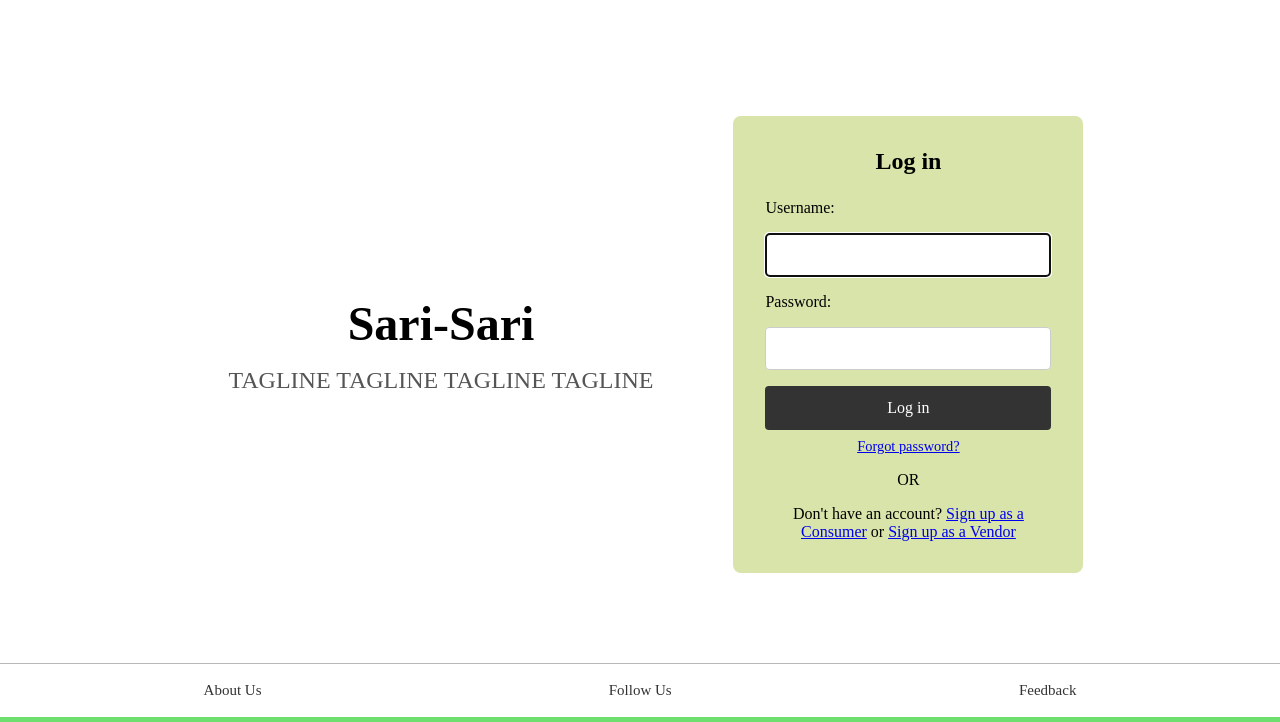
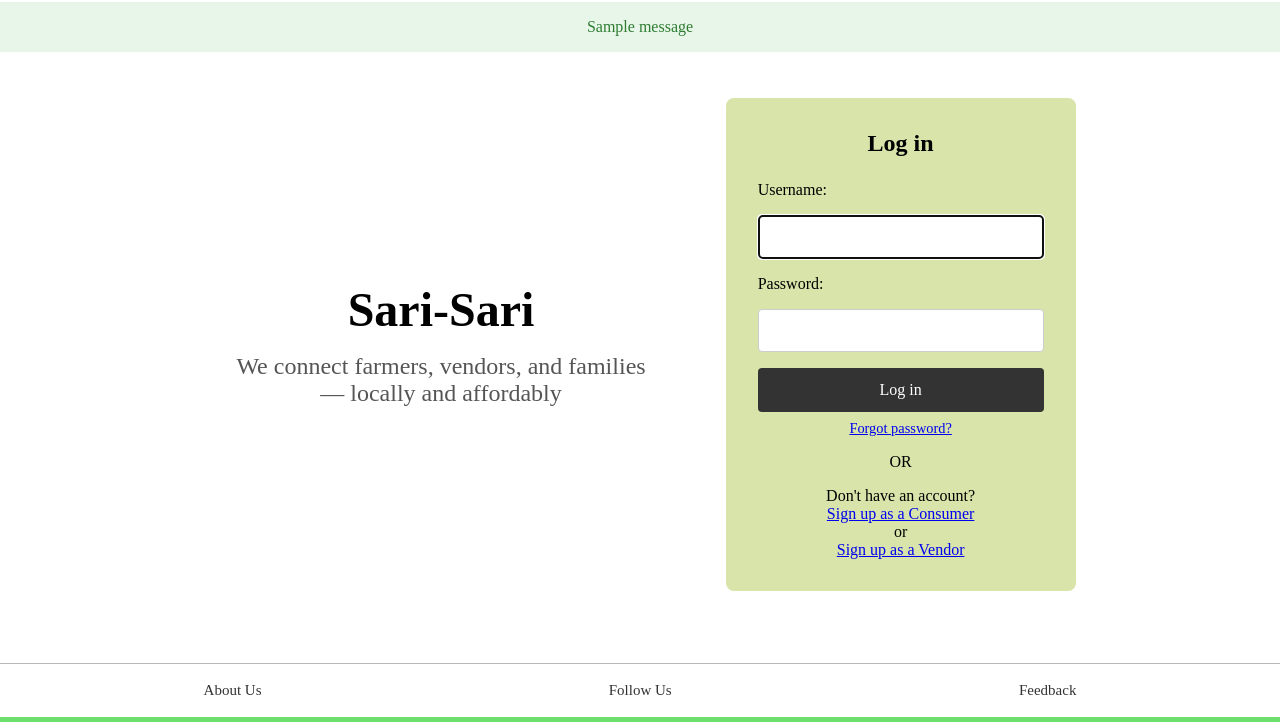
Before and after one commit to morel-porel/CSIT327-G1-Sari-SariAgriculturalMarket, a Django app: page /auth/login/ in a window 1280 px wide. Shown: the part 78-800 px from the top of the page. Run offline with Django 5.2, Linux system fonts and the light colour scheme; tables that the repository leaves empty hold one stand-in row (values such as "Sample post"); one stand-in notice (Sample message) is shown; some web fonts are replaced.

Commit message:
feat: add vendor profile fields and update templates for user authentication

```diff
--- a/requirements.txt
+++ b/requirements.txt
@@ -1,5 +1,6 @@
 asgiref==3.9.2
 Django==5.2.6
+pillow==11.3.0
 psycopg2-binary==2.9.10
 python-dotenv==1.1.1
 sqlparse==0.5.3
--- a/templates/base.html
+++ b/templates/base.html
@@ -21,6 +21,17 @@
     {% endif %}
 
     <main class="main-container">
+        {% if messages %}
+            <div class="messages-container" style="width: 100%; position: absolute; top: 80px; left: 0; z-index: 10;">
+                <ul class="messages" style="list-style-type: none; padding: 0; margin: 0;">
+                    {% for message in messages %}
+                        <li{% if message.tags %} class="{{ message.tags }}" style="background-color: #e8f5e9; color: #2e7d32; padding: 1rem; text-align: center;"{% endif %}>
+                            {{ message }}
+                        </li>
+                    {% endfor %}
+                </ul>
+            </div>
+        {% endif %}
         {% block content %}{% endblock %}
     </main>
 
--- a/templates/registration/login.html
+++ b/templates/registration/login.html
@@ -9,7 +9,7 @@
 {% block content %}
 <div class="info-section">
     <div class="logo-large">Sari-Sari</div>
-    <p class="tagline">TAGLINE TAGLINE TAGLINE TAGLINE</p>
+    <p class="tagline">We connect farmers, vendors, and families <br> — locally and affordably</p>
 </div>
 
 <div class="form-section">
@@ -30,8 +30,8 @@
         <a href="#" class="forgot-password">Forgot password?</a>
         <div class="or-divider">OR</div>
         <p>
-            Don't have an account?
-            <a href="{% url 'signup' %}">Sign up as a Consumer</a> or
+            Don't have an account? <br>
+            <a href="{% url 'signup' %}">Sign up as a Consumer</a><br> or <br>
             <a href="{% url 'vendor_signup' %}">Sign up as a Vendor</a>
         </p>
     </div>
--- a/templates/registration/signup.html
+++ b/templates/registration/signup.html
@@ -10,7 +10,7 @@
 {% block content %}
 <div class="info-section">
     <div class="logo-large">Sari-Sari</div>
-    <p class="tagline">TAGLINE TAGLINE TAGLINE TAGLINE</p>
+    <p class="tagline">We connect farmers, vendors, and families <br> — locally and affordably</p>
 </div>
 
 <div class="form-section">
--- a/users/models.py
+++ b/users/models.py
@@ -17,5 +17,8 @@ class VendorProfile(models.Model):
     business_permit_number = models.CharField(max_length=100, blank=True, null=True)
     is_verified = models.BooleanField(default=False)
 
+    contact_number = models.CharField(max_length=20, blank=True, null=True)
+    profile_image = models.ImageField(upload_to='vendor_images/', blank=True, null=True)
+
     def __str__(self):
         return self.shop_name
--- a/users/views.py
+++ b/users/views.py
@@ -2,6 +2,8 @@ from django.shortcuts import render, redirect
 from django.contrib.auth import login, authenticate, logout
 from django.contrib.auth.forms import AuthenticationForm
 from .forms import ConsumerSignUpForm, VendorSignUpForm
+from django.contrib.auth import logout
+from django.contrib import messages
 
 def consumer_signup_view(request):
     if request.method == 'POST':
@@ -46,7 +48,8 @@ def login_view(request):
 
 def logout_view(request):
     logout(request)
-    return redirect('login') # Redirect back to the login page
+    messages.info(request, "You have been successfully logged out.") # Optional: add a message
+    return redirect('login')
 
 def home_view(request):
     return render(request, 'home.html')
```
Also changed, not shown: templates/home.html (+9 -3 lines), users/forms.py (+20 -0 lines), users/migrations/0003_vendorprofile_contact_number_and_more.py (added).
